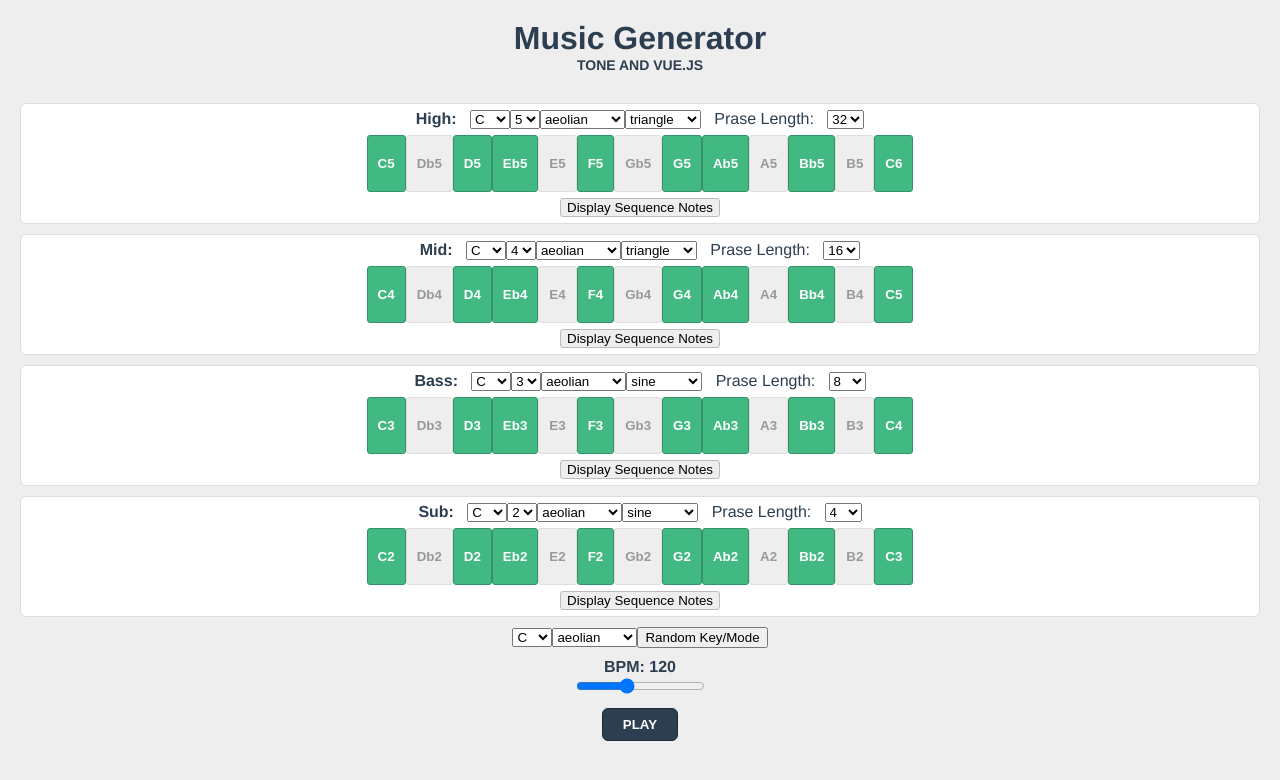
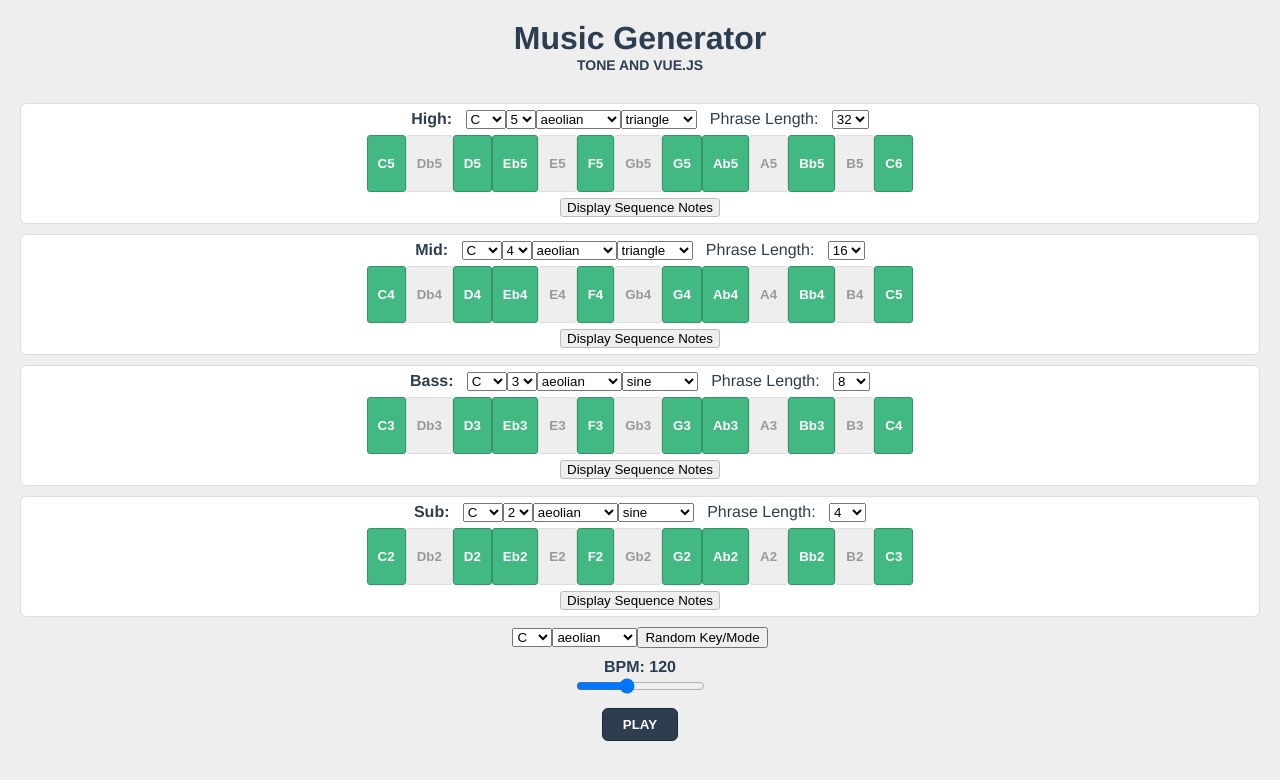
Before and after one commit to KyleTreptow/vue-tone, a Vue app: page / in a window 1280 px wide. Shown: the top 780 px of the page. Built offline with nearby package versions, Linux system fonts and the light colour scheme.

Commit message:
fix typo prase - phrase

```diff
--- a/src/components/_Synth.vue
+++ b/src/components/_Synth.vue
@@ -16,7 +16,7 @@
           <option v-for="wf in waveForms" :value="wf" :key="wf">{{ wf }}</option>
         </select>
         &nbsp;
-        <span>Prase Length:</span>
+        <span>Phrase Length:</span>
         &nbsp;
         <select v-model="phraseLength">
           <option value="2" key="2">2</option>
```
